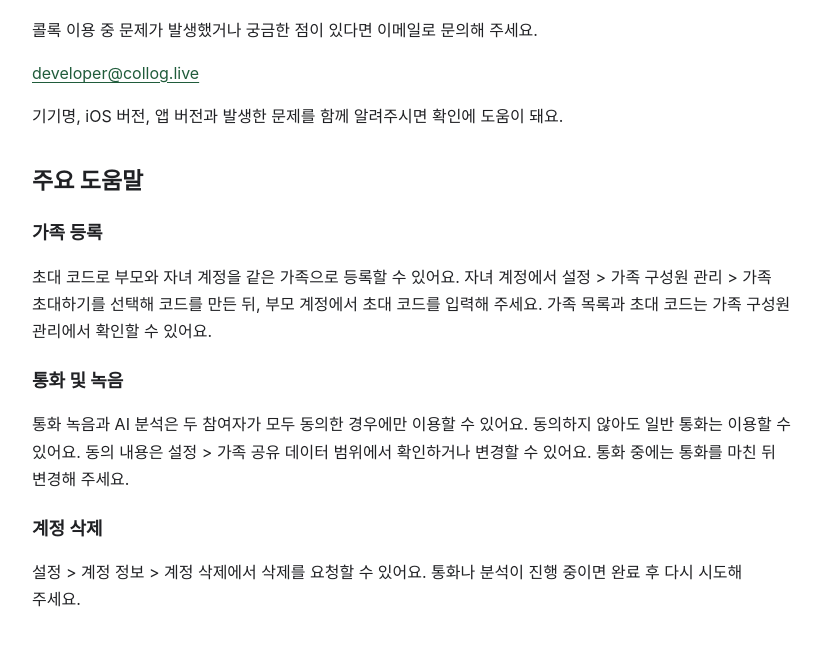
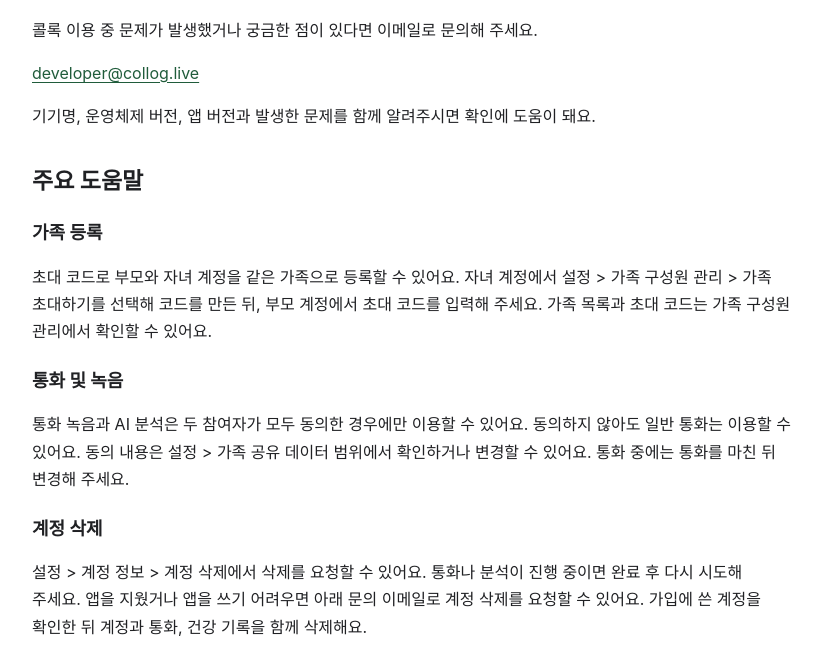
Before and after one commit to Collog-App/Collog-Support, a plain HTML site: page index.html in a window 1280 px wide. Shown: the part 84-731 px from the top of the page, without its empty margins (228-1048 px from the left). Drawn offline with Linux system fonts and the light colour scheme.

Commit message:
docs(support): let people request account deletion by email and drop the iOS-only wording

```diff
--- a/index.html
+++ b/index.html
@@ -58,7 +58,7 @@
                 <h1>콜록 고객지원</h1>
                 <p>콜록 이용 중 문제가 발생했거나 궁금한 점이 있다면 이메일로 문의해 주세요.</p>
                 <p><a href="mailto:developer@collog.live">developer@collog.live</a></p>
-                <p>기기명, iOS 버전, 앱 버전과 발생한 문제를 함께 알려주시면 확인에 도움이 돼요.</p>
+                <p>기기명, 운영체제 버전, 앱 버전과 발생한 문제를 함께 알려주시면 확인에 도움이 돼요.</p>
             </header>
 
             <section aria-labelledby="help-title">
@@ -84,6 +84,8 @@
                 <p>
                     설정 &gt; 계정 정보 &gt; 계정 삭제에서 삭제를 요청할 수 있어요.
                     통화나 분석이 진행 중이면 완료 후 다시 시도해 주세요.
+                    앱을 지웠거나 앱을 쓰기 어려우면 아래 문의 이메일로 계정 삭제를 요청할 수 있어요.
+                    가입에 쓴 계정을 확인한 뒤 계정과 통화, 건강 기록을 함께 삭제해요.
                 </p>
             </section>
 
```
